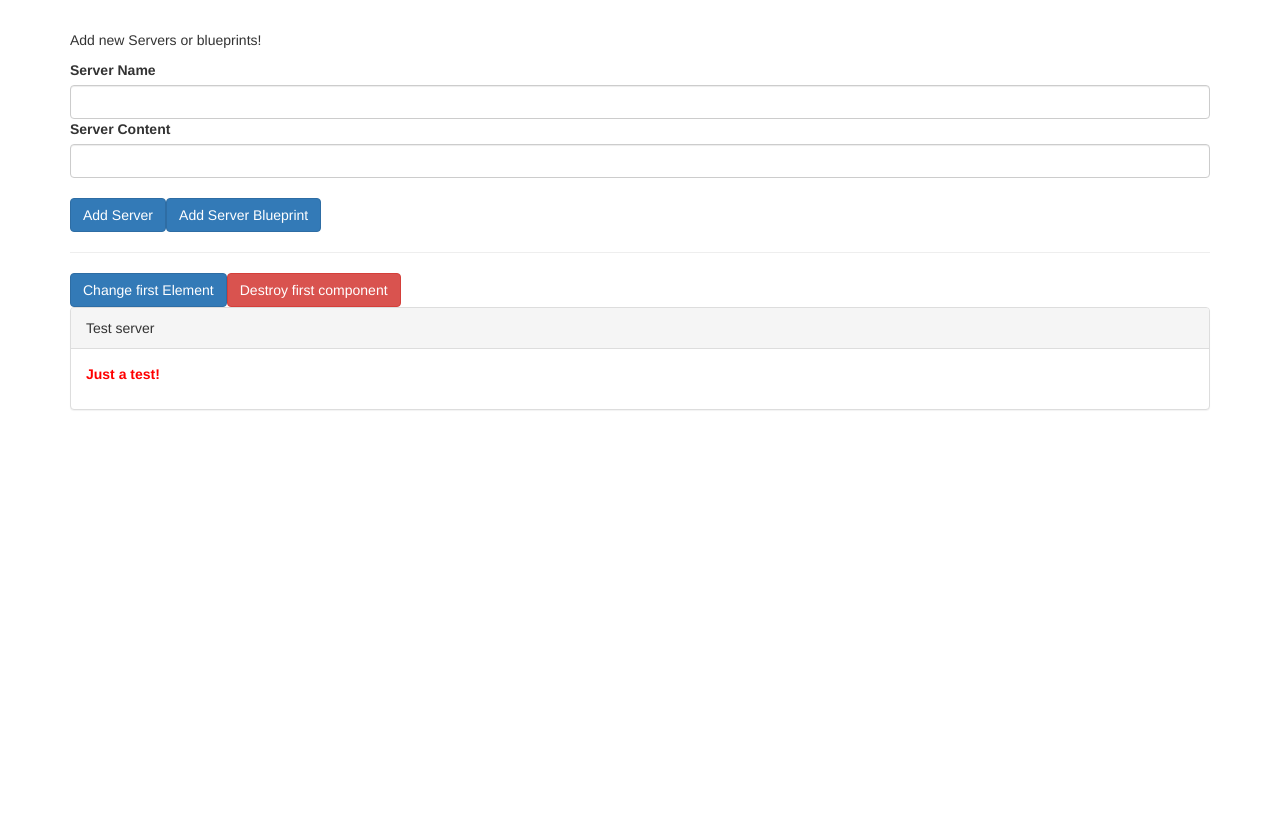
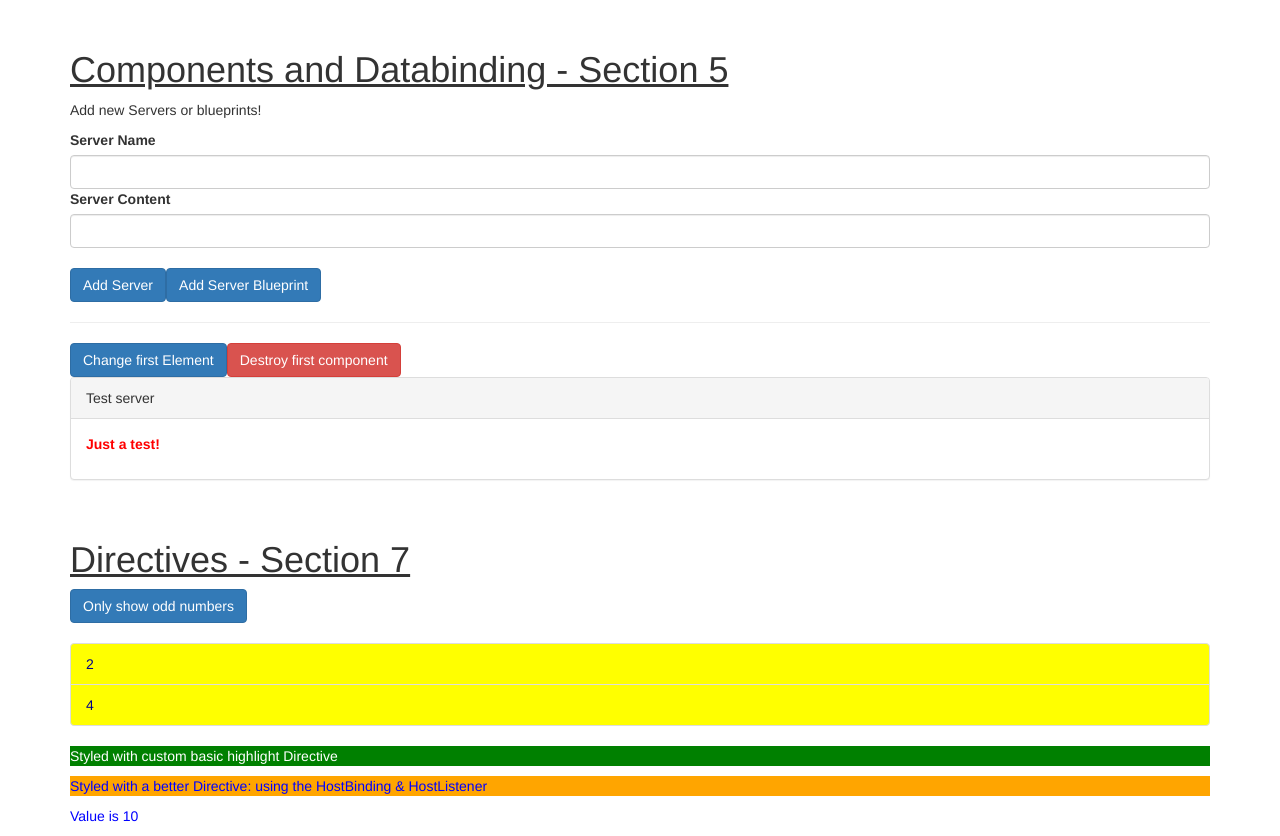
Before and after one commit to Felix-gto/angular_udemy_components-databinding-directives, an Angular app: page / in a window 1280 px wide. Before the commit the page ends 800 px from the top, so only its background shows below. Built offline with nearby package versions, Linux system fonts and the light colour scheme.

Commit message:
Directives - Section 7 included

```diff
--- a/src/app/app.component.css
+++ b/src/app/app.component.css
@@ -5,3 +5,23 @@
 p {
   color: blue;
 }
+
+h1 {
+  text-decoration: underline;
+}
+
+
+
+/* Directives - Section 7 */
+
+.container {
+  margin-top: 30px;
+}
+
+.odd {
+  color: red;
+}
+
+.even {
+  color: darkblue;
+}
--- a/src/app/app.component.html
+++ b/src/app/app.component.html
@@ -1,4 +1,7 @@
 <div class="container">
+
+  <h1> Components and Databinding - Section 5</h1>
+
   <app-cockpit
    (serverCreated)="onServerAdded($event)"
    (bpCreated)="onBlueprintAdded($event)"
@@ -22,4 +25,65 @@
     </div>
   </div>
 
+  <br>
+
+  <div class="row">
+    <div class="col-xs-12">
+
+      <h1> Directives - Section 7</h1>
+
+      <button
+        class="btn btn-primary"
+        (click)="onlyOdd = !onlyOdd">Only show odd numbers</button>
+      <br><br>
+
+      <ul class="list-group">
+
+        <!-- adds he element if condition is true -->
+        <div *ngIf="onlyOdd">
+          <li
+            class="list-group-item"
+            [ngClass]="{odd: odd % 2 !== 0}"
+            [ngStyle]="{backgroundColor: odd % 2 !== 0 ? 'black' : 'transparent'}"
+            *ngFor="let odd of oddNumbers">
+            {{odd}}
+          </li>
+        </div>
+
+        <!--
+        <div *ngIf="!onlyOdd">
+          <li
+            class="list-group-item"
+            [ngClass]="{even: even % 2 == 0}"
+            [ngStyle]="{backgroundColor: even % 2 === 0 ? 'yellow' : 'transparent'}"
+            *ngFor="let even of evenNumbers">
+            {{even}}
+          </li>
+        </div>         -->
+
+        <!-- hides the element unless if condition is true -->
+        <div *appUnless="onlyOdd">
+          <li
+            class="list-group-item"
+            [ngClass]="{even: even % 2 == 0}"
+            [ngStyle]="{backgroundColor: even % 2 === 0 ? 'yellow' : 'transparent'}"
+            *ngFor="let even of evenNumbers">
+            {{even}}
+          </li>
+        </div>
+
+      </ul>
+
+      <p appBasicHighlight>Styled with custom basic highlight Directive</p>
+      <p [appBetterHighlight]="'red'" [defaultColor]="'orange'">Styled with a better Directive: using the HostBinding & HostListener</p>
+
+      <div [ngSwitch]="value">
+        <p *ngSwitchCase="5">Value is 5</p>
+        <p *ngSwitchCase="10">Value is 10</p>
+        <p *ngSwitchCase="100">Value is 100</p>
+        <p *ngSwitchDefault>Value is Default</p>
+      </div>
+
+    </div>
+  </div>
 </div>
--- a/src/app/app.component.ts
+++ b/src/app/app.component.ts
@@ -34,4 +34,14 @@ export class AppComponent {
     this.serverElements.splice(0,1);
   }
 
+
+
+  /*********  Directives - Section 7  **********/
+
+  // numbers = [1, 2, 3, 4, 5];
+  oddNumbers = [1, 3, 5];
+  evenNumbers = [2, 4];
+  onlyOdd = false;
+  value = 10;
+
 }
--- /dev/null
+++ b/src/app/basic-highlight/basic-highlight.directive.ts
@@ -0,0 +1,18 @@
+import { Directive, ElementRef, OnInit } from "@angular/core";
+
+@Directive({                                 // @Directive decorator needed (import from @angular/core)
+    selector: '[appBasicHighlight]',         // [selector]: how we will use this custom directive in a template - pass to desired HTML element ( without [] )
+
+})
+
+export class BasicHighlightDirective implements OnInit{    // Export a class with a custom name, set it to implement onInit
+
+    constructor(private elementRef: ElementRef) { //elementRef - custom desired name... but type must be ElementRef (import from @angular/core). private makes it a property ElementRef - to be able to use this data everywhere in the class
+    }
+
+    ngOnInit() {
+        this.elementRef.nativeElement.style.backgroundColor = 'green';  // set the element's background-color to green
+        this.elementRef.nativeElement.style.color = 'white';
+    }
+
+}
--- /dev/null
+++ b/src/app/better-highlight/better-highlight.directive.ts
@@ -0,0 +1,35 @@
+import { Directive, HostBinding, HostListener, Input, OnInit} from '@angular/core';
+
+
+@Directive({
+  selector: '[appBetterHighlight]'
+})
+
+
+export class BetterHighlightDirective implements OnInit {
+
+  @Input() defaultColor: string = 'transparent';
+  @Input('appBetterHighlight') highlightColor: string = 'blue';
+
+  // style the background color with HostBinding
+  @HostBinding('style.backgroundColor') backgroundColor: string;
+
+  constructor() {
+
+  }
+
+  // Sets the background color to default onInit
+  ngOnInit() {
+    this.backgroundColor = this.defaultColor;
+  }
+
+  // Using HostListener to make highlighting dynamic
+  @HostListener('mouseenter') mouseover(eventData: Event) { // on mouseover
+    this.backgroundColor = this.highlightColor;
+  }
+
+  @HostListener('mouseleave') mouseleave(eventData: Event) { // on mouseleave
+    this.backgroundColor = this.defaultColor;
+  }
+
+}
--- /dev/null
+++ b/src/app/unless.directive.ts
@@ -0,0 +1,24 @@
+import { Directive, Input, TemplateRef, ViewContainerRef } from '@angular/core';
+
+@Directive({
+  selector: '[appUnless]'
+})
+export class UnlessDirective {
+
+  // set keyword turns appUnless into a method() (even if appUnless is still a property…)
+  @Input() set appUnless(condition: boolean) {
+
+    // Display something if condition is not true
+    if(!condition) {
+      this.vcRef.createEmbeddedView(this.templateRef);
+
+    // Display nothing if condition is true
+    }else {
+      this.vcRef.clear();
+    }
+  }
+
+                                // TemplateRef = What       |       ViewContainerRef = Where
+  constructor(private templateRef: TemplateRef<any>, private vcRef: ViewContainerRef) { }
+
+}
```
Also changed, not shown: src/app/app.module.ts (+14 -1 lines), src/app/basic-highlight/better-highlight/basic-highlight.directive.ts (added, +18 -0 lines).
